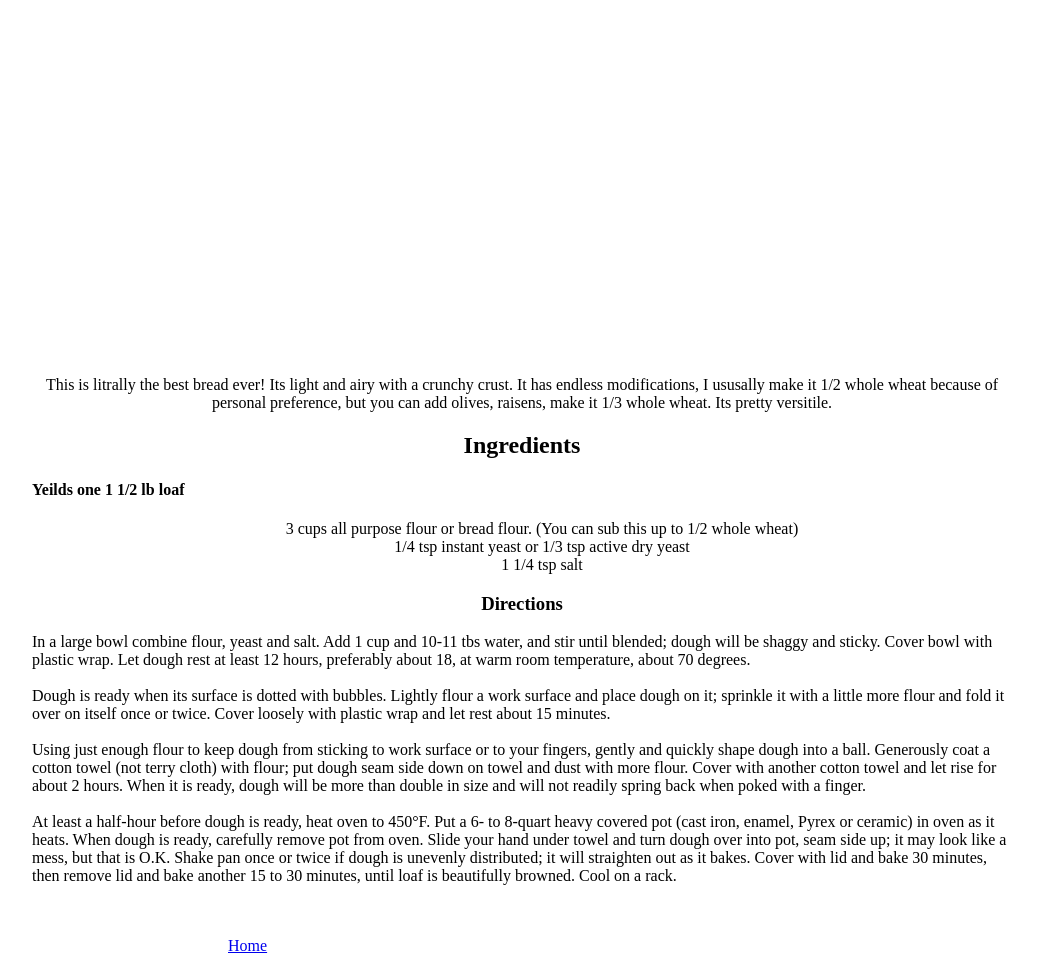
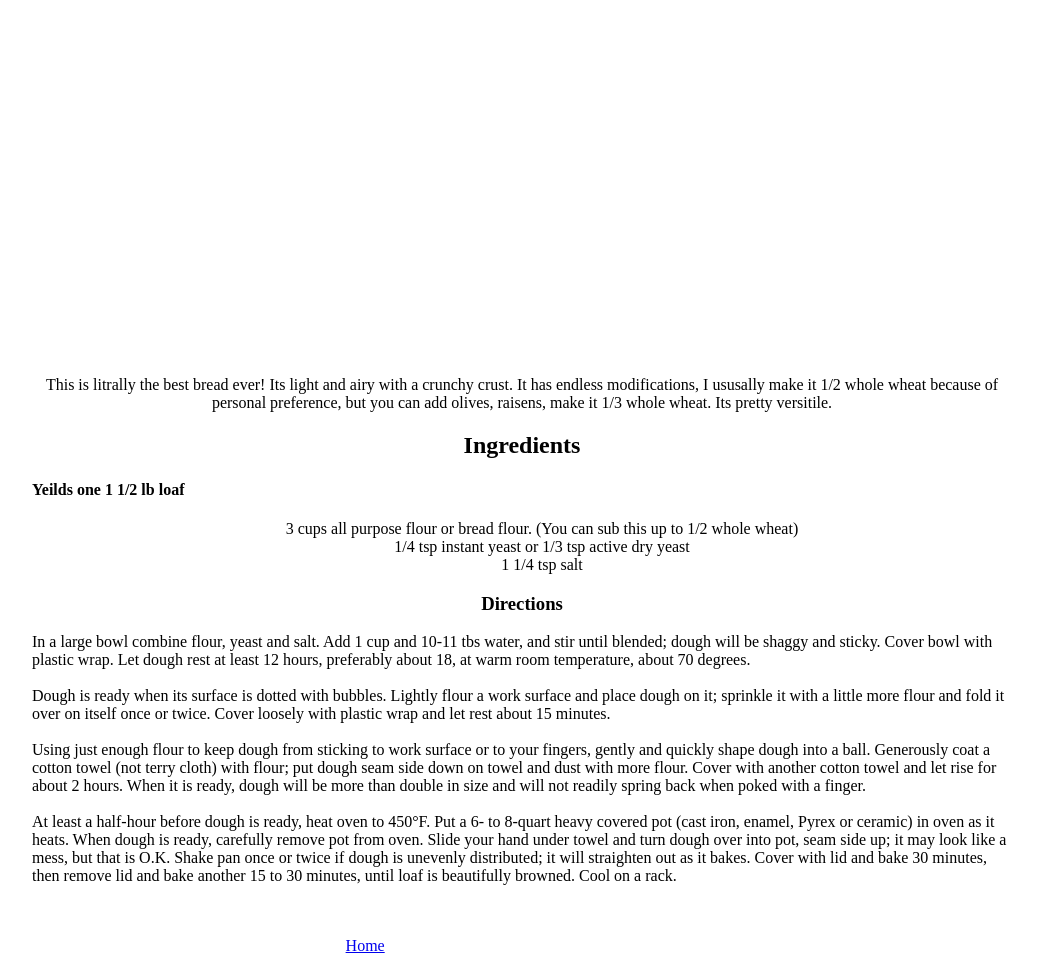
Before and after one commit to mira-2021/Recipies-MiraA, a plain HTML site: page noKneadBread.html in a window 1280 px wide. Shown: the part 61-1024 px from the top of the page, without its empty margins (118-1155 px from the left). Drawn offline with Linux system fonts and the light colour scheme.

Commit message:
Update noKneadBread.html

```diff
--- a/noKneadBread.html
+++ b/noKneadBread.html
@@ -37,7 +37,7 @@ In a large bowl combine flour, yeast and salt. Add 1 cup and 10-11 tbs water, an
 <br>
 <br>
 
-	<a class="center"href = "index.html"> Home </a>
+	<div class= "center"> <a class="center"href = "index.html"> Home </a> </div>
 
 	 </ul>
 
```
